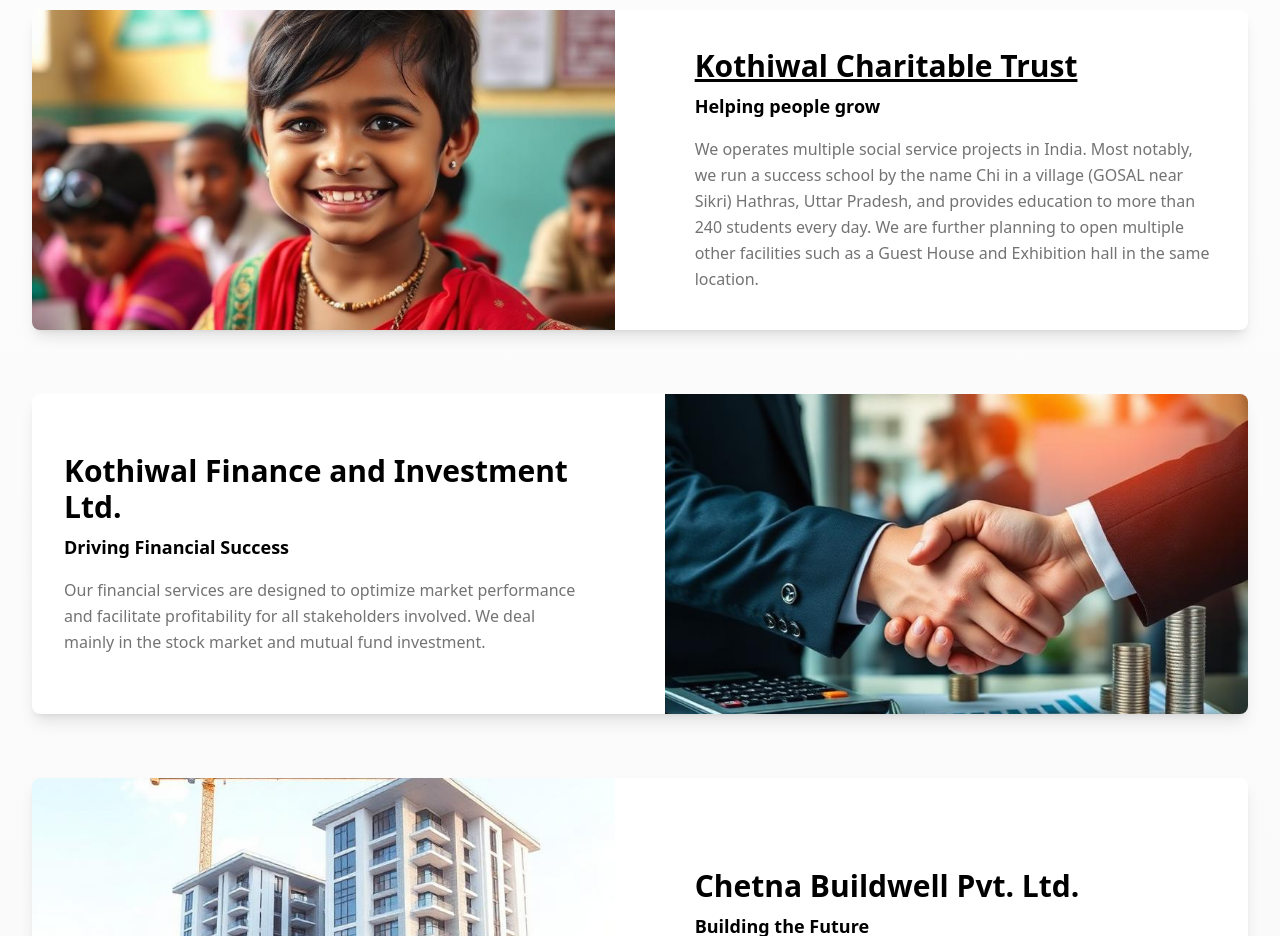
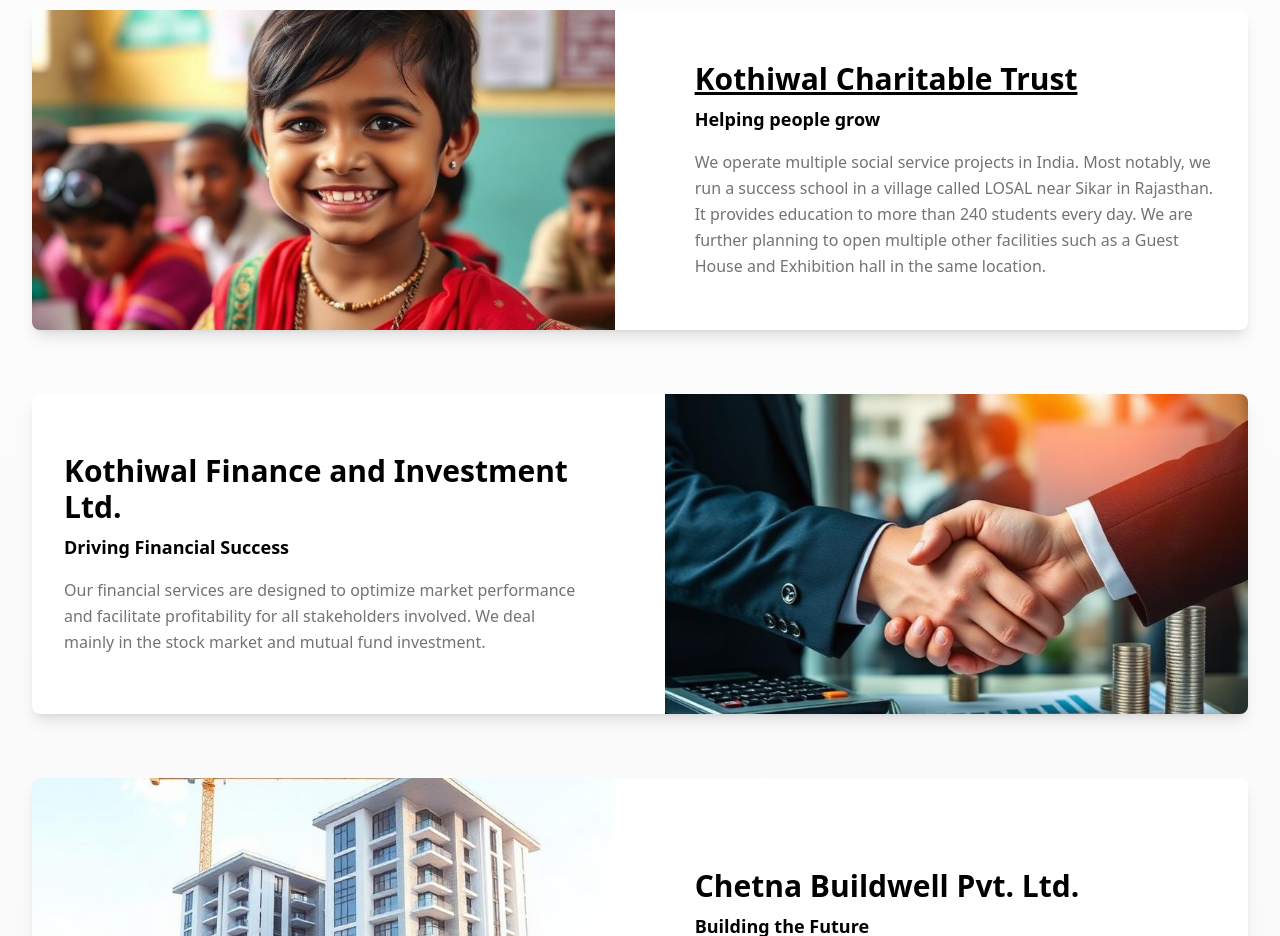
Before and after one commit to pranav989/kothiwal-group-website, a React (Vite) app: page / in a window 1280 px wide. Shown: the part 2260-3196 px from the top of the page. Built offline with nearby package versions, Linux system fonts and the light colour scheme.

Commit message:
Update homepage text
Updated the description text on the homepage to reflect the new details about the social service projects.

```diff
--- a/src/components/CompanyShowcase.tsx
+++ b/src/components/CompanyShowcase.tsx
@@ -32,7 +32,7 @@ const companies = [
     id: 6,
     name: "Kothiwal Charitable Trust",
     tagline: "Helping people grow",
-    description: "We operates multiple social service projects in India. Most notably, we run a success school by the name Chi in a village (GOSAL near Sikri) Hathras, Uttar Pradesh, and provides education to more than 240 students every day. We are further planning to open multiple other facilities such as a Guest House and Exhibition hall in the same location.",
+    description: "We operate multiple social service projects in India. Most notably, we run a success school in a village called LOSAL near Sikar in Rajasthan. It provides education to more than 240 students every day. We are further planning to open multiple other facilities such as a Guest House and Exhibition hall in the same location.",
     image: charityImg,
     reverse: false,
     internalLink: "/charitable-trust"
```
